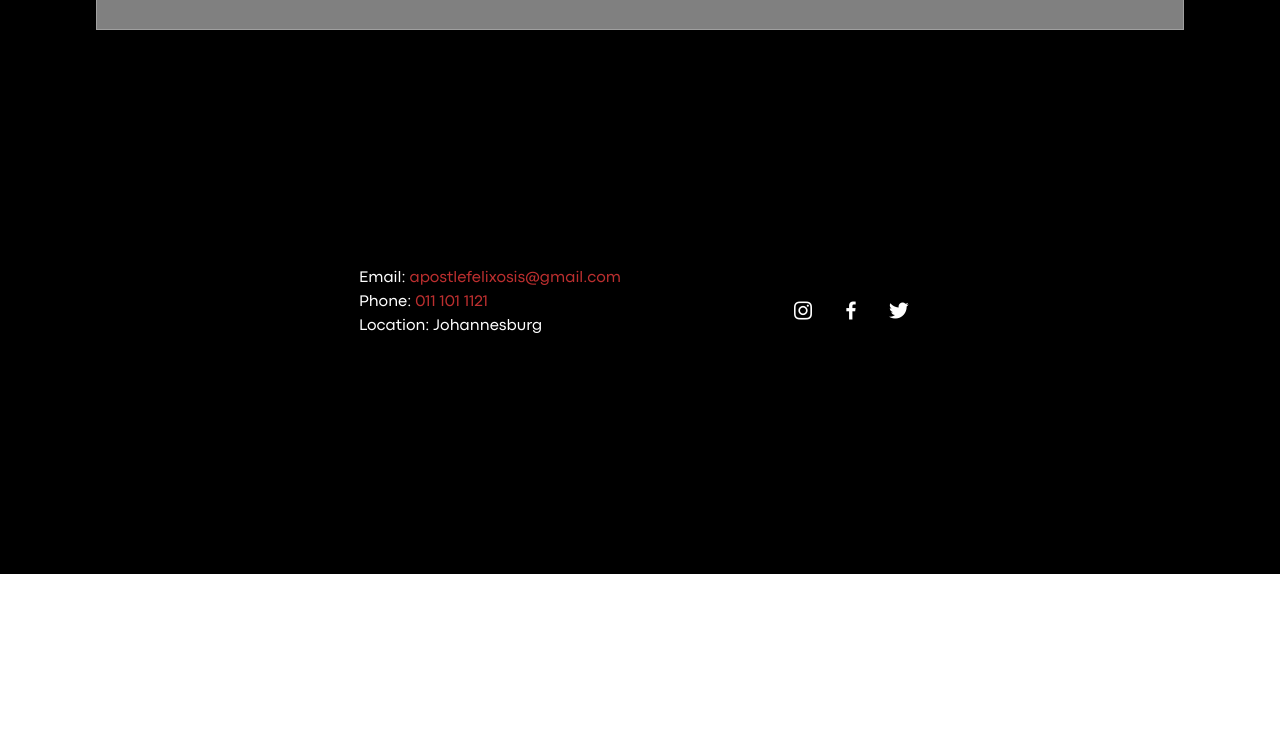
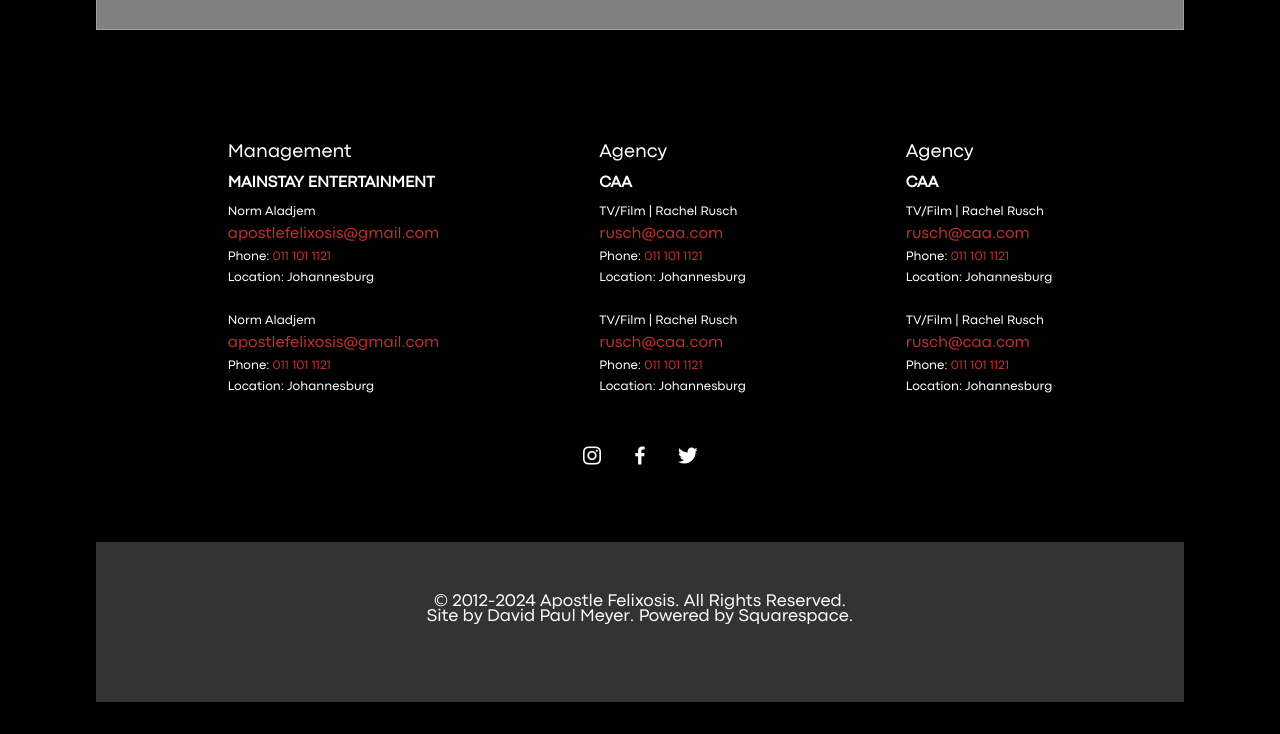
Before and after one commit to tiisetso000/felixosis, a plain HTML site: page contact.htm in a window 1280 px wide. Shown: the part 953-1687 px from the top of the page. Before the commit the page ends 1527 px from the top, so only its background shows below. Drawn offline with nearby package versions, Linux system fonts and the light colour scheme; a web font is replaced by a local one.

Commit message:
Update contact.htm

```diff
--- a/contact.htm
+++ b/contact.htm
@@ -84,18 +84,70 @@
            <footer class="footer">
                <div class="footer-container">
                    <div class="footer-info">
-                       <p>Email: <a href="mailto:apostlefelixosis@gmail.com">apostlefelixosis@gmail.com</a></p>
-                       <p>Phone: <a href="tel:+0111011121">011 101 1121</a></p>
-                       <p>Location: Johannesburg</p>
+                        <p class="title">Management</p>
+                        <h4>MAINSTAY ENTERTAINMENT</h4>
+                        <div class="info">
+                            <p>Norm Aladjem</p>
+                            <a href="mailto:apostlefelixosis@gmail.com">apostlefelixosis@gmail.com</a>
+                            <p>Phone: <a href="tel:+0111011121">011 101 1121</a></p>
+                            <p>Location: Johannesburg</p>
+                        </div>
+                        <div class="info">
+                            <p>Norm Aladjem</p>
+                            <a href="mailto:apostlefelixosis@gmail.com">apostlefelixosis@gmail.com</a>
+                            <p>Phone: <a href="tel:+0111011121">011 101 1121</a></p>
+                            <p>Location: Johannesburg</p>
+                        </div>
                    </div>
-                   <div class="footer-social">
-                       <a href="#" target="_blank"><i class='bx bxl-instagram'></i></a>
-                       <a href="#" target="_blank"><i class='bx bxl-facebook'></i></a>
-                       <a href="#" target="_blank"><i class='bx bxl-twitter'></i></a>
+                   <div class="footer-info">
+                        <p class="title">Agency</p>
+                        <h4>CAA</h4>
+                        <div class="info">
+                            <p>TV/Film | Rachel Rusch</p>
+                            <a href="mailto:apostlefelixosis@gmail.com">rusch@caa.com</a>
+                            <p>Phone: <a href="tel:+0111011121">011 101 1121</a></p>
+                            <p>Location: Johannesburg</p>
+                        </div>
+                        <div class="info">
+                            <p>TV/Film | Rachel Rusch</p>
+                            <a href="mailto:apostlefelixosis@gmail.com">rusch@caa.com</a>
+                            <p>Phone: <a href="tel:+0111011121">011 101 1121</a></p>
+                            <p>Location: Johannesburg</p>
+                        </div>
                    </div>
+                   <div class="footer-info">
+                        <p class="title">Agency</p>
+                        <h4>CAA</h4>
+                        <div class="info">
+                            <p>TV/Film | Rachel Rusch</p>
+                            <a href="mailto:apostlefelixosis@gmail.com">rusch@caa.com</a>
+                            <p>Phone: <a href="tel:+0111011121">011 101 1121</a></p>
+                            <p>Location: Johannesburg</p>
+                        </div>
+                        <div class="info">
+                            <p>TV/Film | Rachel Rusch</p>
+                            <a href="mailto:apostlefelixosis@gmail.com">rusch@caa.com</a>
+                            <p>Phone: <a href="tel:+0111011121">011 101 1121</a></p>
+                            <p>Location: Johannesburg</p>
+                        </div>
+                   </div>
+               </div>
+               <div class="footer-social">
+                   <a href="#" target="_blank"><i class='bx bxl-instagram'></i></a>
+                   <a href="#" target="_blank"><i class='bx bxl-facebook'></i></a>
+                   <a href="#" target="_blank"><i class='bx bxl-twitter'></i></a>
                </div>
            </footer>
            <!-- Footer Section End -->
+
+           <div class="footer-terms">
+                <div class="footer-terms-container">
+                    <div class="footer-terms-info">
+                        <p class="copyright">&copy; 2012-2024 Apostle Felixosis. All Rights Reserved.</p>
+                        <p class="site-credit">Site by David Paul Meyer. Powered by Squarespace.</p>
+                    </div>
+                </div>
+            </div>
         </section>
 
 </body>
```
